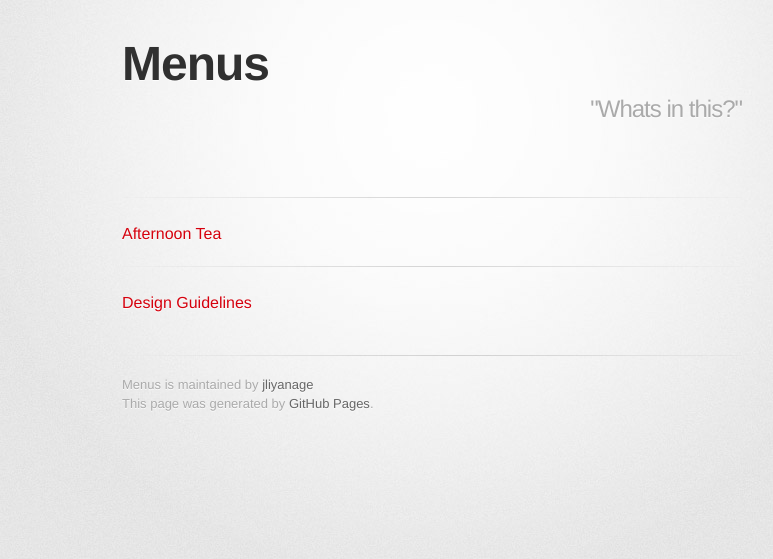
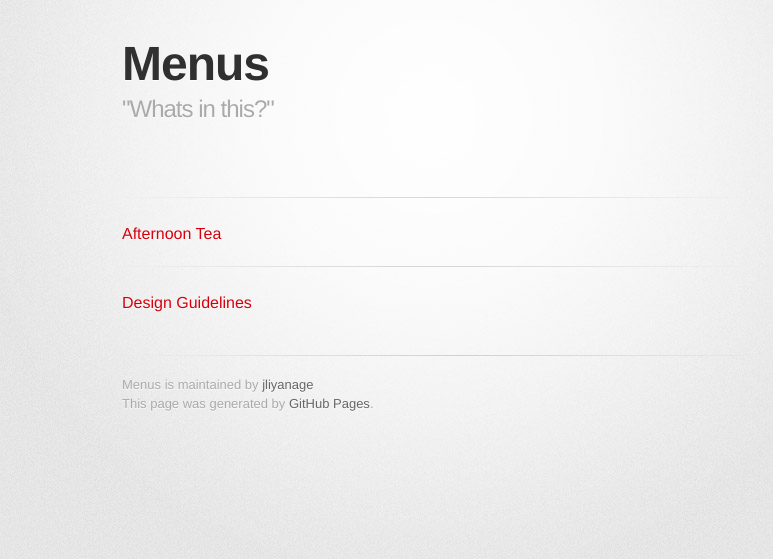
Before and after one commit to jliyanage/markdown_menus, a Jekyll site: the page built from index.md, in a window 1280 px wide. Shown: the top 559 px of the page, without its empty margins (208-981 px from the left). Built offline with Jekyll 4.4.1, drawn with Linux system fonts in a browser that asks for light colours; some web fonts are replaced.

Commit message:
renamed guidelines file

```diff
--- a/_layouts/menu.html
+++ b/_layouts/menu.html
@@ -19,8 +19,7 @@
       <div class="inner">
 
         <header>
-          <!-- <h1>{{ page.title | default: site.title | default: site.github.repository_name }}</h1> -->
-          <h1>{{ page.date | date: "%-d %B %Y" }}</h1>
+          <h1>{{ page.date | date: "%-d %B %Y" | default: site.title }}</h1>
 
         </header>
         <hr>
--- a/_sass/jekyll-theme-tactile.scss
+++ b/_sass/jekyll-theme-tactile.scss
@@ -249,13 +249,13 @@ h1 {
 
 h2 {
   margin-bottom: 8px;
-  text-align: right;
   font-size: 22px;
   font-weight: bold;
   color: #303030;
 }
 
 h3 {
+  text-align: right;
   margin-bottom: 8px;
   font-size: 18px;
   font-weight: bold;
```
Also changed, not shown: guidelines.md (renamed from _guidelines.md).
